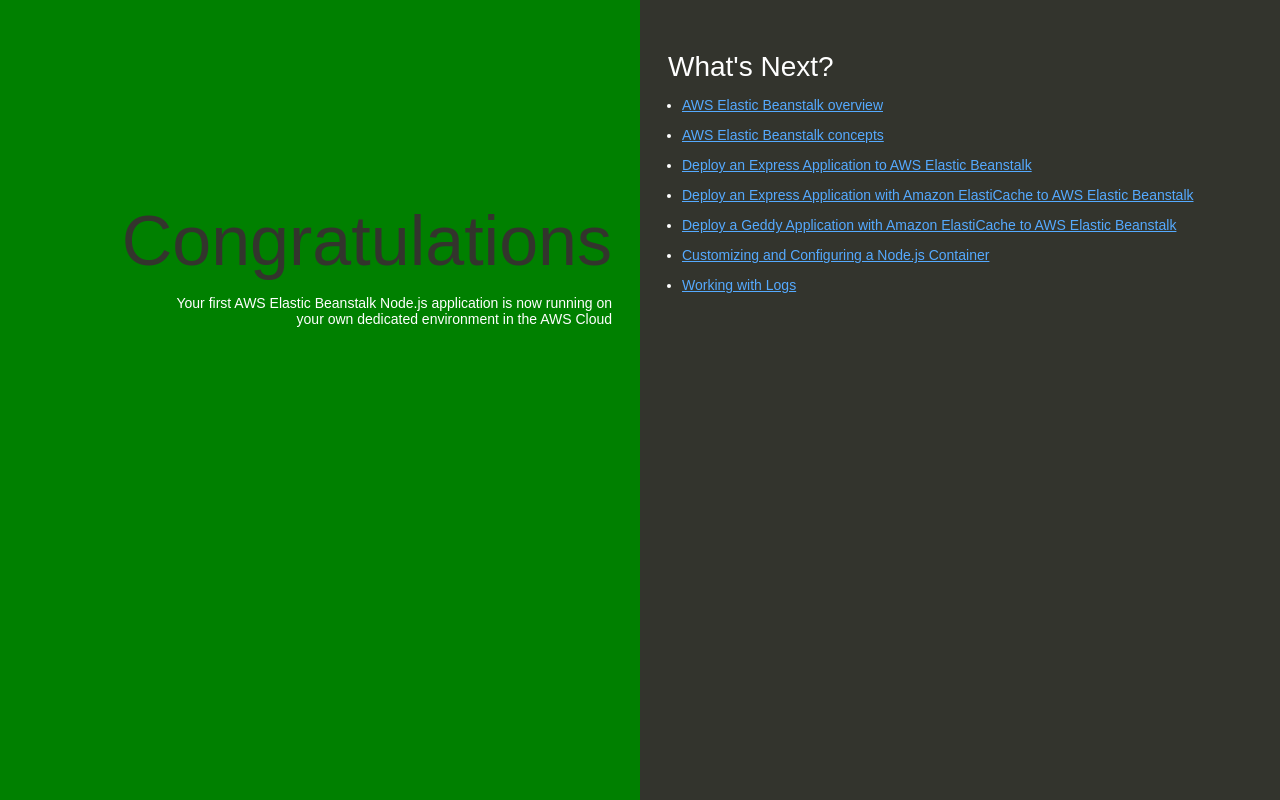
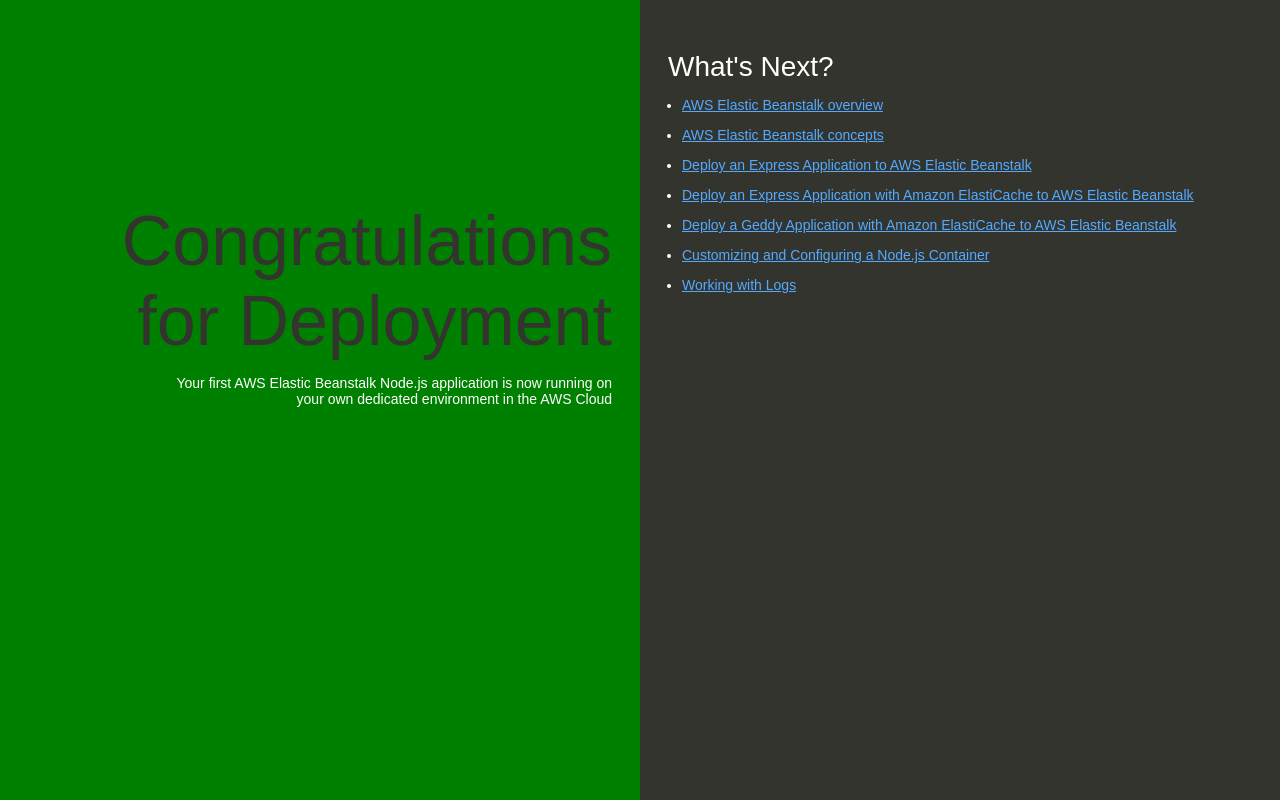
Before and after one commit to as00498685/CICD_Elasticbeanstalk, a website: page index.html in a window 1280 px wide. Drawn offline with Linux system fonts and the light colour scheme.

Commit message:
Update index.html

```diff
--- a/index.html
+++ b/index.html
@@ -74,7 +74,7 @@
   </head>
   <body>
     <div class="textColumn">
-      <h1>Congratulations</h1>
+      <h1>Congratulations for Deployment</h1>
       <p>Your first AWS Elastic Beanstalk Node.js application is now running on your own dedicated environment in the AWS Cloud</p>
     </div>
     <div class="linksColumn">
```
